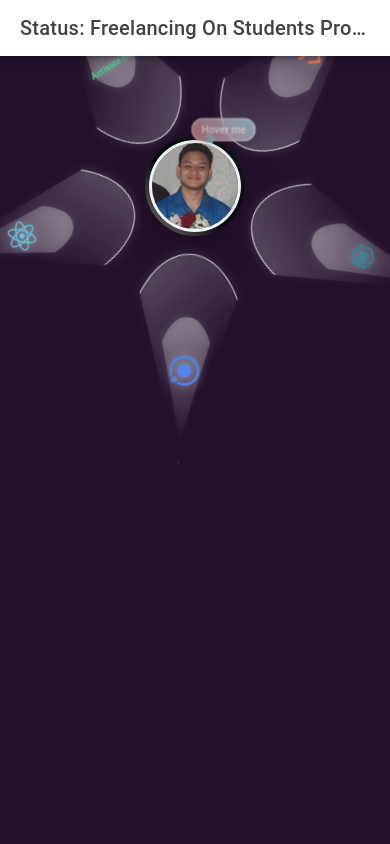
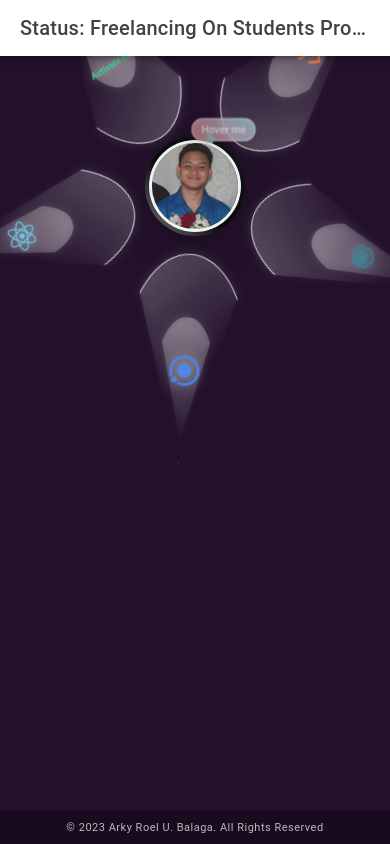
Before and after one commit to ArkDriveDev/Portfolio, a React (Vite) app: page /home in a window 390 px wide. Built offline with nearby package versions, Linux system fonts and the light colour scheme.

Commit message:
Added a footer in home.tsx © 2023 Arky Roel U. Balaga. All Rights Reserved

```diff
--- a/src/CSS/Home.css
+++ b/src/CSS/Home.css
@@ -27,3 +27,44 @@
   opacity: 1;
   transform: translate(-50%, -50%) scaleX(1);
 }
+.footer {
+  position: fixed;
+  bottom: 0;
+  left: 0;
+  width: 100%;
+  text-align: center;
+  padding: 15px 0;
+  background: rgba(0, 0, 0, 0.3);
+  backdrop-filter: blur(10px);
+  -webkit-backdrop-filter: blur(10px);
+  z-index: 10;
+}
+
+.footer p {
+  margin: 0;
+  color: rgba(255, 255, 255, 0.7);
+  font-size: 14px;
+  font-weight: 400;
+  letter-spacing: 0.5px;
+}
+
+/* For mobile responsiveness */
+@media (max-width: 768px) {
+  .footer {
+    padding: 12px 0;
+  }
+
+  .footer p {
+    font-size: 12px;
+  }
+}
+
+@media (max-width: 480px) {
+  .footer {
+    padding: 10px 0;
+  }
+
+  .footer p {
+    font-size: 11px;
+  }
+}
--- a/src/pages/Home.tsx
+++ b/src/pages/Home.tsx
@@ -26,6 +26,11 @@ const Home: React.FC = () => {
             </div>
           </div>
         </div>
+
+        {/* Footer with copyright information */}
+        <div className="footer">
+          <p>© 2023 Arky Roel U. Balaga. All Rights Reserved</p>
+        </div>
       </IonContent>
     </IonPage>
   );
```
